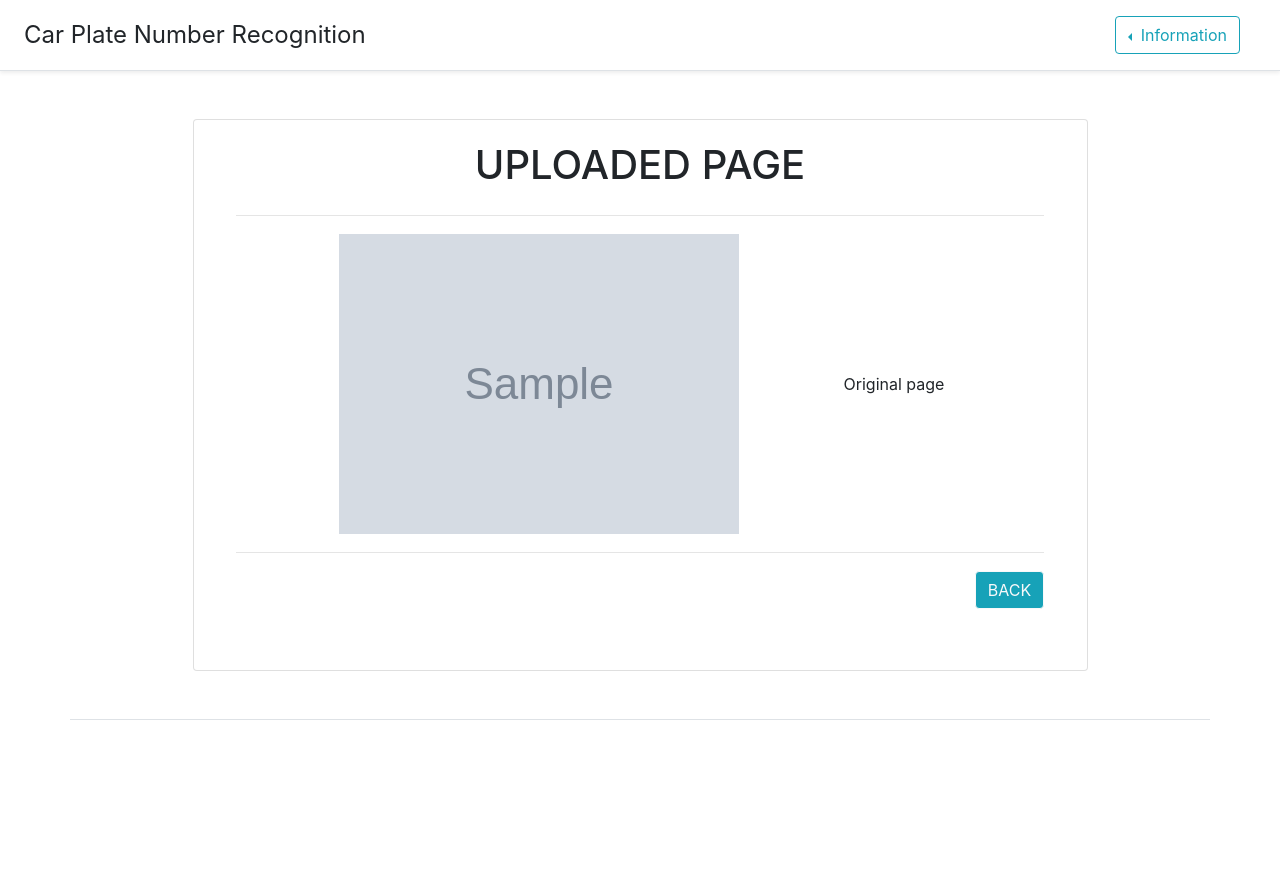
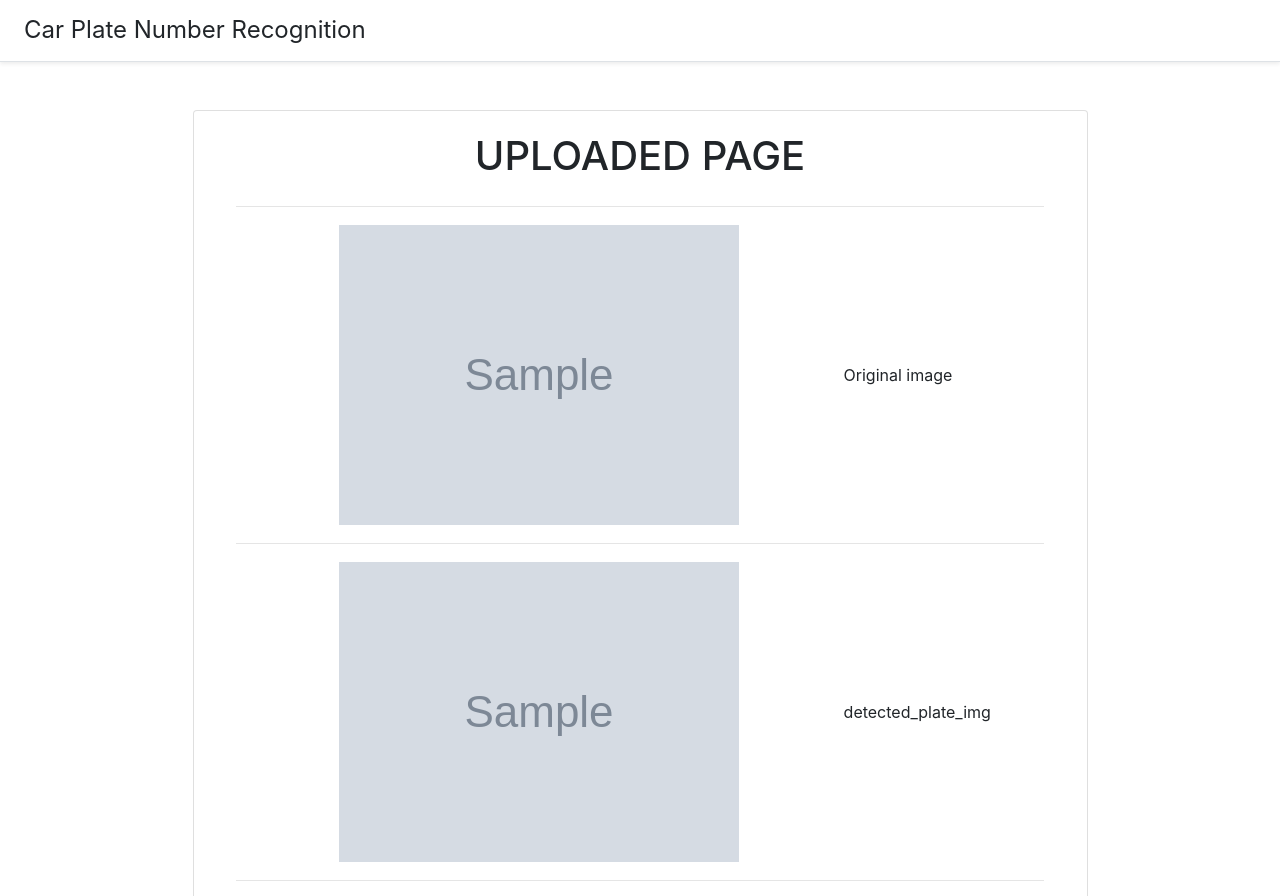
Before and after one commit to lipskydan/car-plate-number-recognition-, a Django app: template app/app/templates/plate_number_rec_app/result.html in a window 1280 px wide. Shown: the top 896 px of the page. Before the commit the page ends 720 px from the top, so only its background shows below. Run offline with Django 3.2, Linux system fonts and the light colour scheme; the template is opened without the code that fills it: most values are stand-ins (such as "Sample title", 1, 10 or a date in 2020); grey boxes marked "Sample" are stand-in pictures; some libraries are stand-ins or nearby versions.

Commit message:
implement brain logic to web

```diff
--- a/app/app/apps/plate_number_rec_app/brains/model.py
+++ b/app/app/apps/plate_number_rec_app/brains/model.py
@@ -7,6 +7,7 @@ from tensorflow.keras import optimizers
 from tensorflow.keras.layers import Dense, Flatten, MaxPooling2D, Dropout, Conv2D
 from tensorflow.keras.models import Sequential
 
+# print(tf.__version__)
 
 def f1score(y, y_pred):
     return f1_score(y, tf.math.argmax(y_pred, axis=1), average='micro')
--- a/app/app/apps/plate_number_rec_app/brains/run.py
+++ b/app/app/apps/plate_number_rec_app/brains/run.py
@@ -9,7 +9,9 @@ def recognise_plate(img_path):
     output_img, plate = detect_plate(img)
     # display(output_img, 'detected license plate in the input image')
 
-    # char = segment_characters(plate)
+    char = segment_characters(plate)
+
+    return show_results(char=char)
 
     # print(f'plate number is {show_results(char=char)}')
 
--- a/app/app/apps/plate_number_rec_app/forms.py
+++ b/app/app/apps/plate_number_rec_app/forms.py
@@ -7,7 +7,7 @@ from .models import CarPlateNumber
 class CarPlateNumberForm(forms.ModelForm):
     class Meta:
         model = CarPlateNumber
-        fields = ('car_plate_img',)
-        widgets = {'car_plate_img': forms.FileInput(
+        fields = ('car_img',)
+        widgets = {'car_img': forms.FileInput(
             attrs={'style': 'display: none;', 'class': 'form-control', 'required': False, }
         )}
--- a/app/app/apps/plate_number_rec_app/models.py
+++ b/app/app/apps/plate_number_rec_app/models.py
@@ -3,7 +3,7 @@ from django.db import models
 
 class CarPlateNumber(models.Model):
     name = models.CharField(max_length=50)
-    car_plate_img = models.ImageField(upload_to='images/')
+    car_img = models.ImageField(upload_to='images/')
     detected_plate_img = models.ImageField(upload_to='images/')
     detected_each_char = models.ImageField(upload_to='images/')
     contour = models.ImageField(upload_to='images/')
--- a/app/app/templates/base.html
+++ b/app/app/templates/base.html
@@ -26,15 +26,15 @@
 
 
             <nav class="my-2 my-md-0 mr-md-3">
-                <div class="btn-group dropleft">
-                    <button type="button" class="btn btn-outline-info dropdown-toggle" data-toggle="dropdown" aria-haspopup="true" aria-expanded="false">
-                        Information
-                    </button>
-                    <div class="dropdown-menu">
-                        <a class="dropdown-item bg-light text-info" href="/">How it works ?</a>
-                        <a class="dropdown-item bg-light text-info" href="/">Where to get the code ?</a>
-                    </div>
-                </div>
+{#                <div class="btn-group dropleft">#}
+{#                    <button type="button" class="btn btn-outline-info dropdown-toggle" data-toggle="dropdown" aria-haspopup="true" aria-expanded="false">#}
+{#                        Information#}
+{#                    </button>#}
+{#                    <div class="dropdown-menu">#}
+{#                        <a class="dropdown-item bg-light text-info" href="/">How it works ?</a>#}
+{#                        <a class="dropdown-item bg-light text-info" href="/">Where to get the code ?</a>#}
+{#                    </div>#}
+{#                </div>#}
 
             </nav>
         </div>
--- a/app/app/templates/plate_number_rec_app/result.html
+++ b/app/app/templates/plate_number_rec_app/result.html
@@ -20,11 +20,64 @@ result page
                             </tr>
                             <tr>
                                 <td align="center" width="75%">
-                                    <img src={{img}} alt="test_img">
+                                    <img src={{car_img}} alt="car_img" width="400px">
                                 </td>
-                                <td width="25%">Original page</td>
+                                <td width="25%">Original image</td>
+                            </tr>
+                            <tr>
+                                <td colspan="2"><hr></td>
+                            </tr>
+                            <tr>
+                                <td align="center" width="75%">
+                                    <img src={{detected_plate_img}} alt="car_img" width="400px">
+                                </td>
+                                <td width="25%">detected_plate_img</td>
+                            </tr>
+                            <tr>
+                                <td colspan="2"><hr></td>
                             </tr>
                              <tr>
+                                <td align="center" width="75%">
+                                    <img src={{contour}} alt="car_img">
+                                </td>
+                                <td width="25%">contour</td>
+                            </tr>
+                            <tr>
+                                <td colspan="2"><hr></td>
+                            </tr>
+                            <tr>
+                                <td align="center" width="75%">
+                                    <img src={{detected_each_char}} alt="car_img">
+                                </td>
+                                <td width="25%">detected_each_char</td>
+                            </tr>
+                            <tr>
+                                <td colspan="2"><hr></td>
+                            </tr>
+                        </table>
+                        <br>
+                    </article>
+                </div>
+            </aside>
+        </div>
+    </div>
+
+    <div class="container mt-5">
+        <div class="d-flex justify-content-center">
+            <aside class="col-sm-10">
+                <div class="card">
+                    <article class="card-body">
+                        <table align="center" width="95%" border="0">
+                             <tr>
+                                <td colspan="2"><h1 align="center">RESULT</h1></td>
+                            </tr>
+                            <tr>
+                                <td colspan="2"><hr></td>
+                            </tr>
+                             <tr>
+                                <td colspan="2" align="center"><h4 align="center">{{ result }}</h4></td>
+                            </tr>
+                            <tr>
                                 <td colspan="2"><hr></td>
                             </tr>
                             <tr>
@@ -35,19 +88,10 @@ result page
                                 </td>
                             </tr>
                         </table>
-                        <br>
-
-
-
-
-
-
                     </article>
                 </div>
             </aside>
         </div>
     </div>
 
-
-
 {% endblock %}
--- a/brains/model.py
+++ b/brains/model.py
@@ -7,6 +7,7 @@ from tensorflow.keras import optimizers
 from tensorflow.keras.layers import Dense, Flatten, MaxPooling2D, Dropout, Conv2D
 from tensorflow.keras.models import Sequential
 
+print(tf.__version__)
 
 def f1score(y, y_pred):
     return f1_score(y, tf.math.argmax(y_pred, axis=1), average='micro')
```
Also changed, not shown: app/app/apps/plate_number_rec_app/brains/plate_detection_tools.py (+4 -4 lines), app/app/apps/plate_number_rec_app/views.py (+18 -8 lines), app/app/templates/plate_number_rec_app/main.html (+6 -9 lines), app/db.sqlite3.
